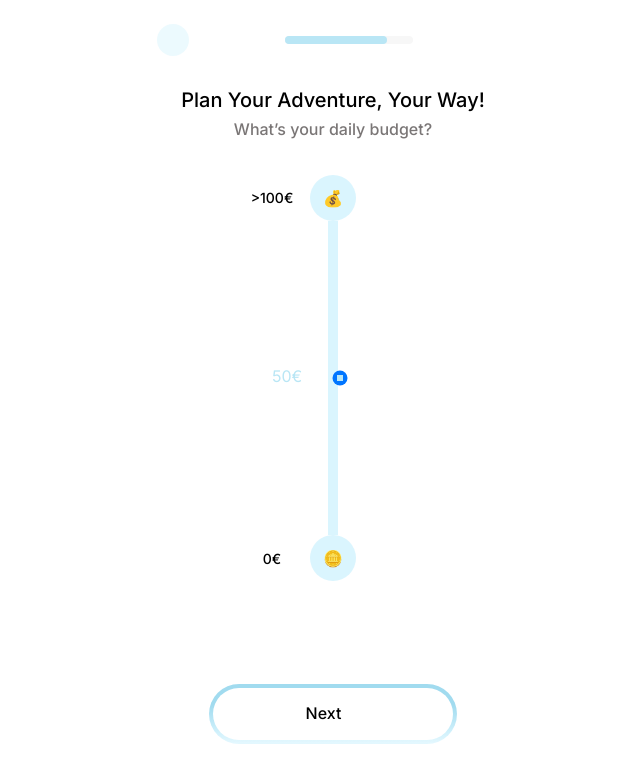
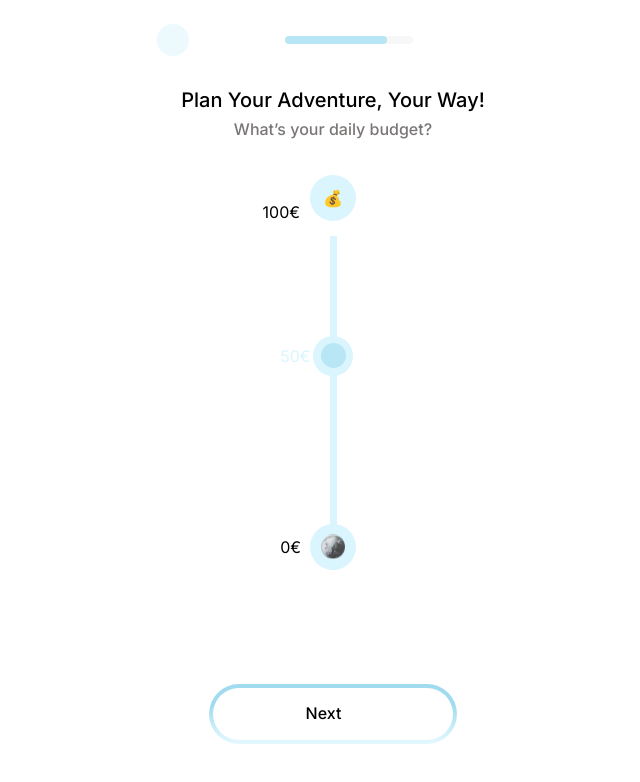
Before and after one commit to janis-app/janis-fe, a Next.js app: page /information-gathering/budget in a window 1280 px wide. Shown: the top 782 px of the page, without its empty margins (307-947 px from the left). Built offline with nearby package versions, Linux system fonts and the light colour scheme; some icons are missing.

Commit message:
bug-resolve

```diff
--- a/components/InformationGathering/BudgetItems.jsx
+++ b/components/InformationGathering/BudgetItems.jsx
@@ -1,9 +1,12 @@
 import React, { useState } from "react";
+import coin from "@/public/assets/coin.svg"
+import Image from "next/image";
 
 function BudgetItems() {
   const [value, setValue] = useState(50);
   return (
-    <div className="mt-[35px] flex justify-center items-center relative">
+    <>
+      {/* <div className="mt-[35px] flex flex-col justify-center items-center relative">
         <div className="flex flex-col items-center justify-between h-[270px] relative left-[6rem]">
           <p className=" text-[14px] font-[500] absolute top-[-3.5rem]">
             &gt;100€
@@ -36,10 +39,39 @@ function BudgetItems() {
           <div className="relative">
             <span className="w-[46px] h-[46px] rounded-full flex justify-center items-center bg-[#DAF5FE]">
               🪙
+
             </span>
           </div>
         </div>
+      </div> */}
+      <div className="flex flex-col items-center justify-between mt-[35px] relative">
+        <div className="flex">
+          <p className="absolute left-[30%] top-[25px]">100€</p>
+          <div className="flex items-center justify-center bg-[#DAF5FE] h-[46px] w-[46px] rounded-full	">
+            💰
           </div>
+        </div>
+        <div className="bg-[#DAF5FE] h-[334px] w-[7px] flex flex-col items-center justify-between mt-[15px]">
+          <div className="flex items-center">
+            <p className="text-[#DAF5FE] absolute left-[35%] mt-[100px]">50€</p>
+            <div className="w-[40px] h-[40px] rounded-full flex justify-center items-center   bg-[#DAF5FE] mt-[100px]">
+              <div className="w-[25px] h-[25px] rounded-full  bg-[#B9E6F5]"></div>
+            </div>
+          </div>
+          <div className="flex items-center">
+            <p className="absolute left-[35%] ">0€</p>
+            <div className="flex items-center justify-center bg-[#DAF5FE] h-[46px] w-[46px] rounded-full	">
+              <Image
+                src={coin}
+                height={24}
+                width={24}
+              />
+            </div>
+          </div>
+        </div>
+
+      </div>
+    </>
   );
 }
 
--- a/pages/information-gathering/crew.js
+++ b/pages/information-gathering/crew.js
@@ -19,8 +19,8 @@ function Crew() {
     <div>
       <Header progess={100} link="information-gathering/budget" show={true}/>
       <HeaderText
-        title="Plan Your Adventure, Your Way!"
-        text="What’s your daily budget?"
+        title="Who's Your Adventure Crew?"
+        text="Crafted Exclusively for Your Travel Crew!"
       />
       <CrewItem />
       <Link
```
Also changed, not shown: public/assets/coin.svg (added). Lines whose indentation alone changed are shown as unchanged.
